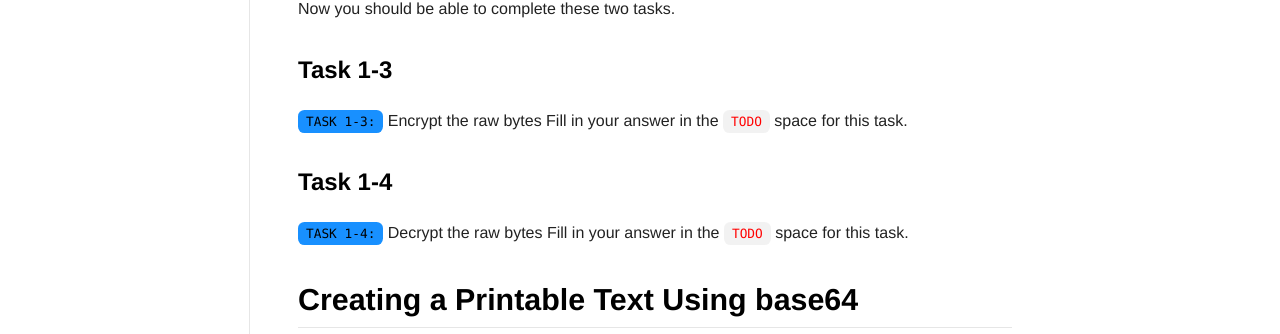
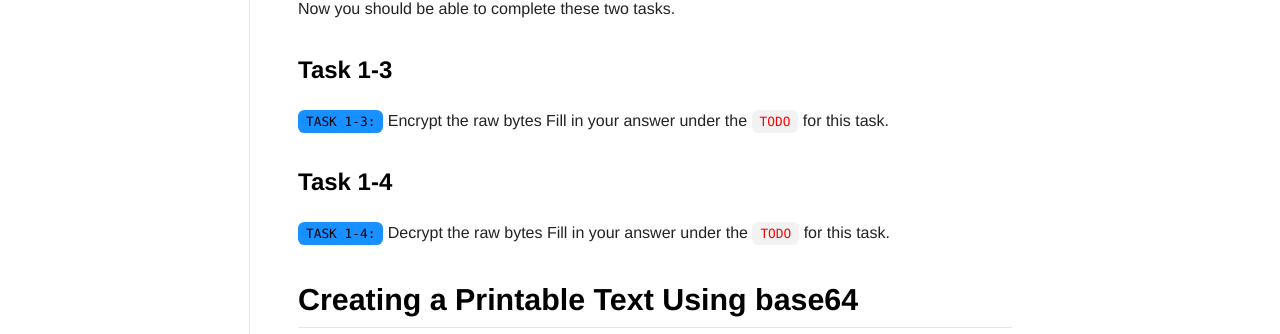
Before and after one commit to natalieagus/50005-2023, a Jekyll site: the page built from _ns_labs/lab2_2-textenc.md, in a window 1280 px wide. Shown: the part 2193-2527 px from the top of the page. Built offline with Jekyll 4.4.1, drawn with Linux system fonts in a browser that asks for light colours; nearby versions of some CDN libraries.

Commit message:
feat: add todo

```diff
--- a/_ns_labs/lab2_2-textenc.md
+++ b/_ns_labs/lab2_2-textenc.md
@@ -70,11 +70,11 @@ Now you should be able to complete these two tasks.
 
 ### Task 1-3
 `TASK 1-3:`{:.info} Encrypt the raw bytes
-Fill in your answer in the `TODO` space for this task.
+Fill in your answer under the `TODO` for this task.
 
 ### Task 1-4
 `TASK 1-4:`{:.info} Decrypt the raw bytes
-Fill in your answer in the `TODO` space for this task.
+Fill in your answer under the `TODO` for this task.
 
 
 ## Creating a Printable Text Using base64
```
Also changed, not shown: _ns_labs/lab2_3-imageenc.md (+1 -1 lines), _ns_labs/lab2_4-digest.md (+1 -1 lines).
